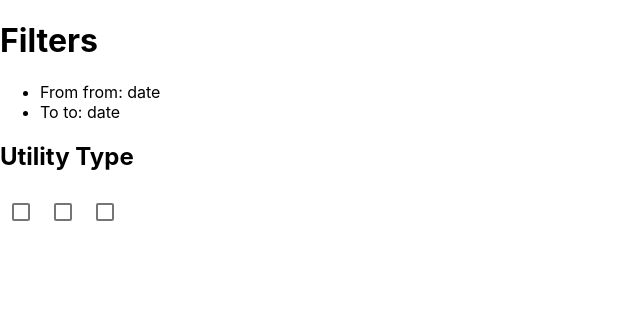
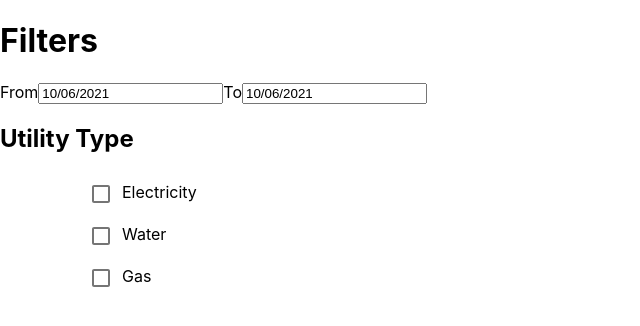
Before and after one commit to Jamie-Huff/suspg, a React (Create React App) app in the folder suspg-frontend/: page / in a window 1280 px wide. Shown: the top 326 px of the page, without its empty margins (0-640 px from the left). Built offline with nearby package versions, Linux system fonts and the light colour scheme.

Commit message:
added date selectors to front end + formatting

```diff
--- a/suspg-frontend/package.json
+++ b/suspg-frontend/package.json
@@ -5,11 +5,13 @@
   "dependencies": {
     "@material-ui/core": "^4.12.3",
     "@material-ui/icons": "^4.11.2",
+    "@material-ui/pickers": "^3.3.10",
     "@testing-library/jest-dom": "^5.14.1",
     "@testing-library/react": "^11.2.7",
     "@testing-library/user-event": "^12.8.3",
     "axios": "^0.22.0",
     "react": "^17.0.2",
+    "react-datepicker": "^4.2.1",
     "react-dom": "^17.0.2",
     "react-scripts": "4.0.3",
     "web-vitals": "^1.1.2"
--- a/suspg-frontend/src/App.js
+++ b/suspg-frontend/src/App.js
@@ -1,8 +1,10 @@
-import * as React from 'react';
+import React, { useState } from "react";
 import logo from './logo.svg';
 import './App.css';
 import useApplicationData from './hooks/useApplicationData';
 import Checkbox from '@material-ui/core/Checkbox';
+import DatePicker from "react-datepicker";
+import "react-datepicker/dist/react-datepicker.css";
 
 function App() {
   // const { waterBill, gasBill, electricityBill, setWaterBill, setGasBill, setElectrictyBill } = useApplicationData()
@@ -10,6 +12,8 @@ function App() {
   const [waterChecked, setWaterChecked] = React.useState(true);
   const [gasChecked, setGasChecked] = React.useState(true);
   const [electricityChecked, setElectricityChecked] = React.useState(true);
+  const [startDate, setStartDate] = useState(new Date());
+  const [endDate, setEndDate] = useState(new Date());
 
   const handleChange = (event) => {
     setWaterChecked(event.target.checked);
@@ -17,40 +21,47 @@ function App() {
     setElectricityChecked(event.target.checked);
   };
 
+  const handleDateChange = (event) => {
+    console.log(endDate)
+  }
+
   return (
     <div>
       <h1>Filters</h1>
-      <ul>
-        <li>
       <div>
           From
-          from: date
+          <DatePicker selected={startDate} onChange={(date) => setStartDate(date)} />
+          To
+          <DatePicker selected={endDate} onChange={(date) => setEndDate(date)} />
       </div>
-        </li>
-        <li>
-        <div>
-          To
-          to: date
-        </div>
-        </li>
-      </ul>
 
       <h2>Utility Type</h2>
+        <ul>
+          <ul>
             <Checkbox
               waterChecked={waterChecked}
               onChange={handleChange}
               inputProps={{ 'aria-label': 'controlled' }}
             />
+            Electricity
+          </ul>
+          <ul>
             <Checkbox
               gasChecked={gasChecked}
               onChange={handleChange}
               inputProps={{ 'aria-label': 'controlled' }}
             />
+            Water
+          </ul>
+          <ul>
             <Checkbox
               electricityChecked={electricityChecked}
               onChange={handleChange}
               inputProps={{ 'aria-label': 'controlled' }}
             />
+            Gas
+          </ul>
+        </ul>
     </div>
   );
 }
```
Also changed, not shown: 1 other file (tests, documents, lock files or other folders). Lines whose indentation alone changed are shown as unchanged.
